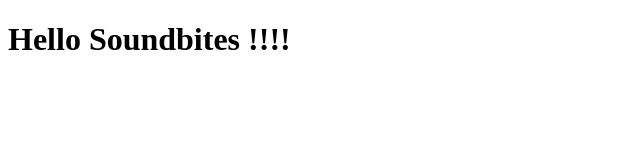
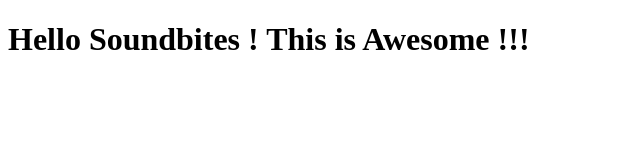
Before and after one commit to RamNages/Soundbites, a plain HTML site: page index.html in a window 1280 px wide. Shown: the whole page, without its empty margins (0-640 px from the left). Drawn offline with Linux system fonts and the light colour scheme.

Commit message:
New Version.

```diff
--- a/index.html
+++ b/index.html
@@ -5,6 +5,6 @@
     <title>SoundBites</title>
   </head>
   <body>
-    <h1>Hello Soundbites !!!!</h1>
+    <h1>Hello Soundbites !  This is Awesome !!!</h1>
   </body>
 </html>
```
